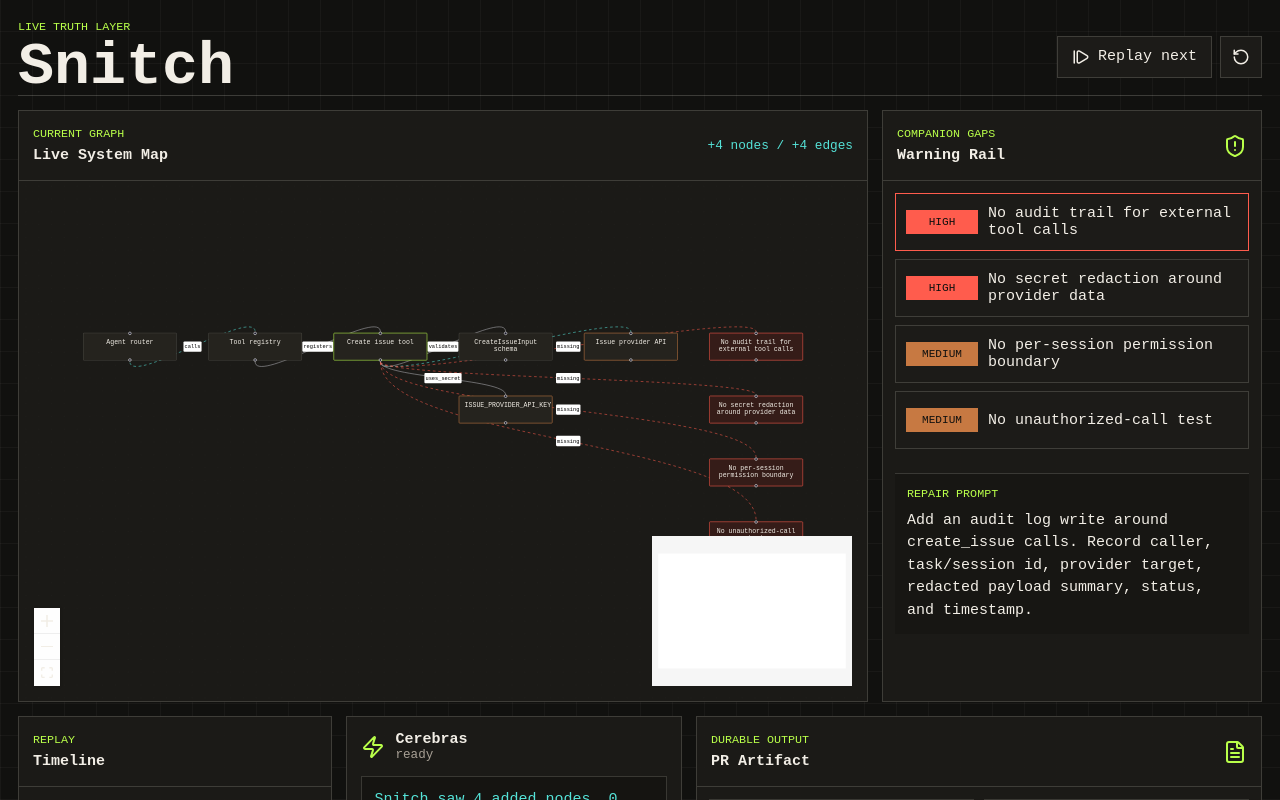
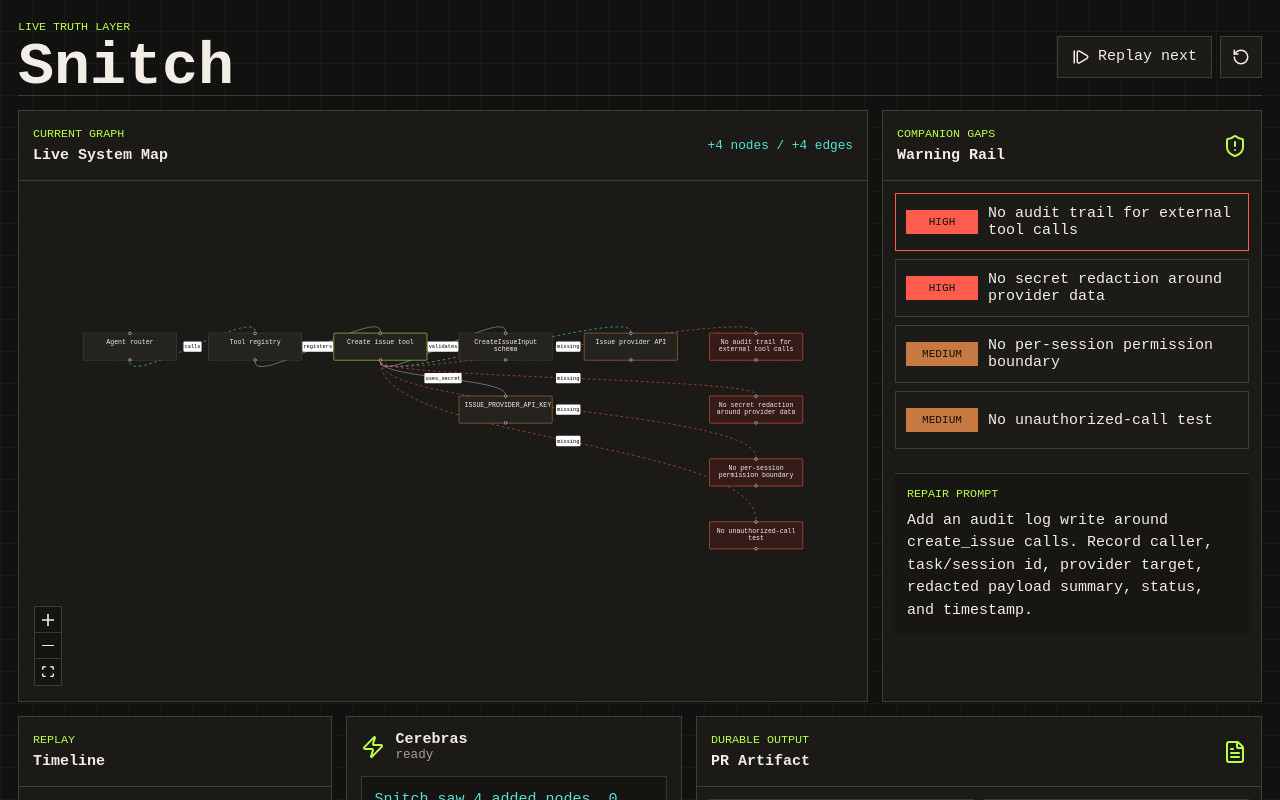
Before and after one commit to micic-mihajlo/snitch, a React (Vite) app in the folder apps/web/: page / in a window 1280 px wide. Shown: the top 800 px of the page. Built offline with nearby package versions, Linux system fonts and the light colour scheme.

Commit message:
docs: document snitch mvp

```diff
--- a/apps/web/src/components/GraphCanvas.tsx
+++ b/apps/web/src/components/GraphCanvas.tsx
@@ -1,4 +1,4 @@
-import { Background, Controls, MiniMap, ReactFlow, type Edge, type Node } from "@xyflow/react";
+import { Background, Controls, ReactFlow, type Edge, type Node } from "@xyflow/react";
 import type { GraphNode, SnitchGraph } from "@snitch/graph";
 
 type Props = {
@@ -40,7 +40,6 @@ export function GraphCanvas({ graph }: Props) {
         proOptions={{ hideAttribution: true }}
       >
         <Background gap={24} color="rgba(242, 238, 230, 0.08)" />
-        <MiniMap pannable zoomable nodeStrokeWidth={2} />
         <Controls showInteractive={false} />
       </ReactFlow>
     </div>
--- a/apps/web/src/styles.css
+++ b/apps/web/src/styles.css
@@ -202,6 +202,25 @@ h2 {
   stroke: var(--cyan);
 }
 
+.react-flow__controls {
+  border: 1px solid var(--line);
+  box-shadow: none;
+}
+
+.react-flow__controls-button {
+  border-bottom: 1px solid var(--line);
+  color: var(--paper);
+  background: #151411;
+}
+
+.react-flow__controls-button svg {
+  fill: currentColor;
+}
+
+.react-flow__controls-button:hover {
+  background: #25231e;
+}
+
 .warning-list {
   display: grid;
   gap: 8px;
```
Also changed, not shown: 2 other files (tests, documents, lock files or other folders).
